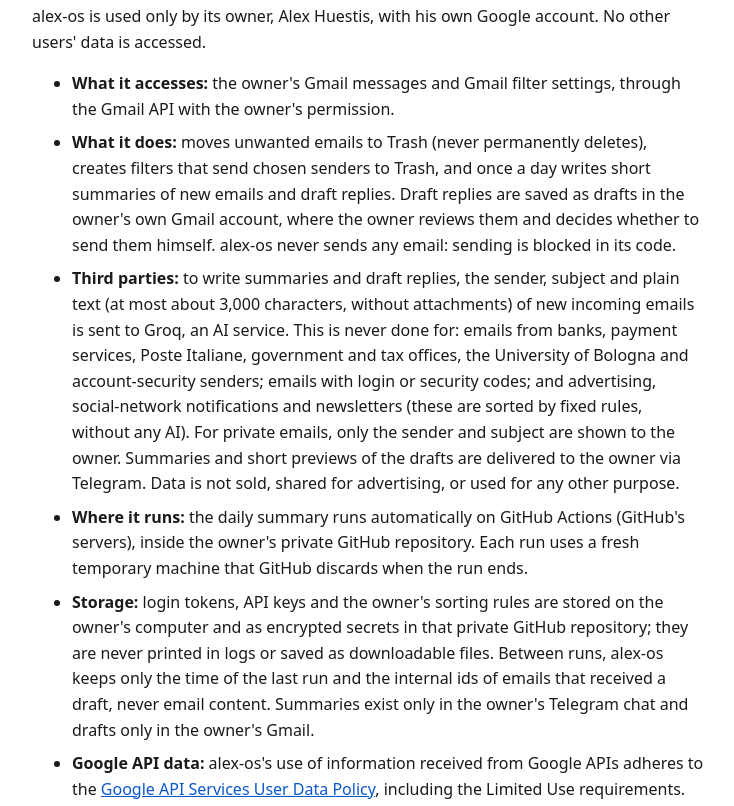
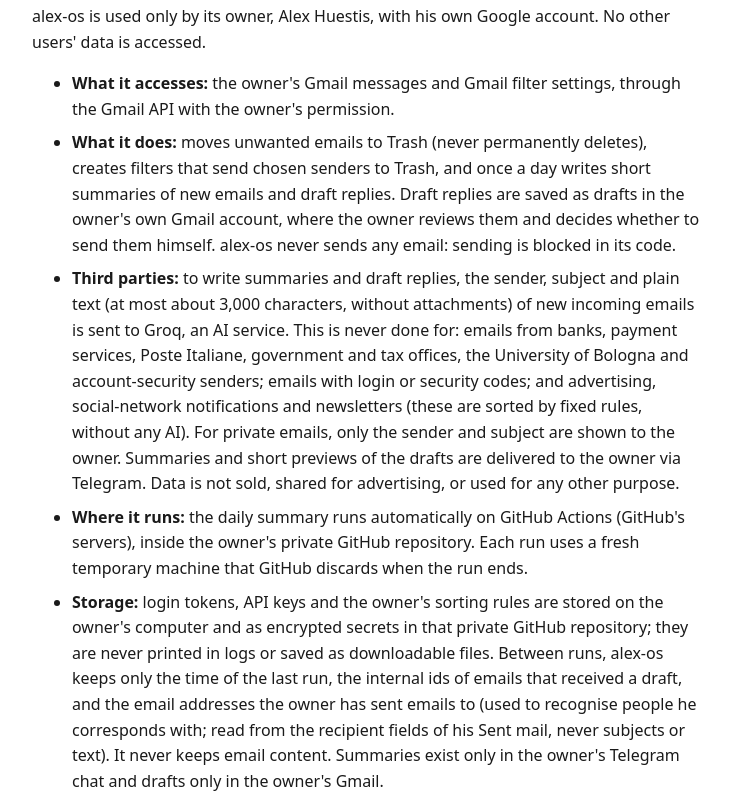
Before and after one commit to AlexHuestis/alexhuestis.github.io, a plain HTML site: page privacy.html in a window 1280 px wide. Shown: the part 122-928 px from the top of the page, without its empty margins (272-1006 px from the left). Drawn offline with Linux system fonts and the light colour scheme.

Commit message:
Privacy policy: state also keeps addresses the owner has written to

```diff
--- a/privacy.html
+++ b/privacy.html
@@ -15,7 +15,7 @@
 <li><strong>What it does:</strong> moves unwanted emails to Trash (never permanently deletes), creates filters that send chosen senders to Trash, and once a day writes short summaries of new emails and draft replies. Draft replies are saved as drafts in the owner's own Gmail account, where the owner reviews them and decides whether to send them himself. alex-os never sends any email: sending is blocked in its code.</li>
 <li><strong>Third parties:</strong> to write summaries and draft replies, the sender, subject and plain text (at most about 3,000 characters, without attachments) of new incoming emails is sent to Groq, an AI service. This is never done for: emails from banks, payment services, Poste Italiane, government and tax offices, the University of Bologna and account-security senders; emails with login or security codes; and advertising, social-network notifications and newsletters (these are sorted by fixed rules, without any AI). For private emails, only the sender and subject are shown to the owner. Summaries and short previews of the drafts are delivered to the owner via Telegram. Data is not sold, shared for advertising, or used for any other purpose.</li>
 <li><strong>Where it runs:</strong> the daily summary runs automatically on GitHub Actions (GitHub's servers), inside the owner's private GitHub repository. Each run uses a fresh temporary machine that GitHub discards when the run ends.</li>
-<li><strong>Storage:</strong> login tokens, API keys and the owner's sorting rules are stored on the owner's computer and as encrypted secrets in that private GitHub repository; they are never printed in logs or saved as downloadable files. Between runs, alex-os keeps only the time of the last run and the internal ids of emails that received a draft, never email content. Summaries exist only in the owner's Telegram chat and drafts only in the owner's Gmail.</li>
+<li><strong>Storage:</strong> login tokens, API keys and the owner's sorting rules are stored on the owner's computer and as encrypted secrets in that private GitHub repository; they are never printed in logs or saved as downloadable files. Between runs, alex-os keeps only the time of the last run, the internal ids of emails that received a draft, and the email addresses the owner has sent emails to (used to recognise people he corresponds with; read from the recipient fields of his Sent mail, never subjects or text). It never keeps email content. Summaries exist only in the owner's Telegram chat and drafts only in the owner's Gmail.</li>
 <li><strong>Google API data:</strong> alex-os's use of information received from Google APIs adheres to the
 <a href="https://developers.google.com/terms/api-services-user-data-policy">Google API Services User Data Policy</a>, including the Limited Use requirements.</li>
 <li><strong>Revoking access:</strong> access can be removed at any time at <a href="https://myaccount.google.com/permissions">myaccount.google.com/permissions</a>.</li>
```
